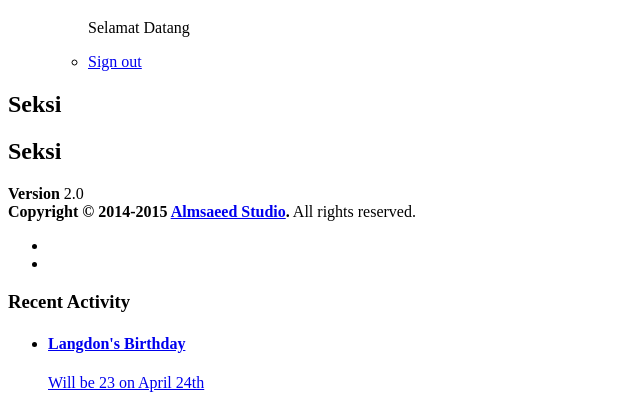
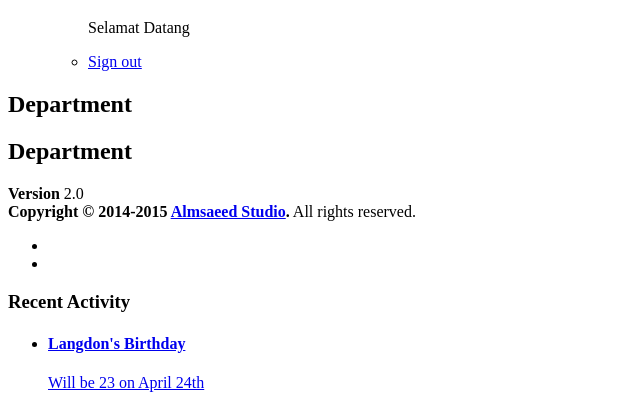
Before and after one commit to hakim24-backend/e-serikat, a Yii app: template backend/views/section/index.php in a window 1280 px wide. Shown: the part 665-1076 px from the top of the page, without its empty margins (0-640 px from the left). Run offline with PHP 8.4 and a stand-in for Yii, Linux system fonts and the light colour scheme; the template is opened without the code that fills it, so the values that code supplies are empty; some libraries are stand-ins or nearby versions.

Commit message:
change title

```diff
--- a/backend/views/section/index.php
+++ b/backend/views/section/index.php
@@ -7,7 +7,7 @@
 /* @var $this yii\web\View */
 /* @var $dataProvider yii\data\ActiveDataProvider */
 
-$this->title = 'Seksi';
+$this->title = 'Department';
 $this->params['breadcrumbs'][] = $this->title;
 ?>
 <div class="section-index">
```
